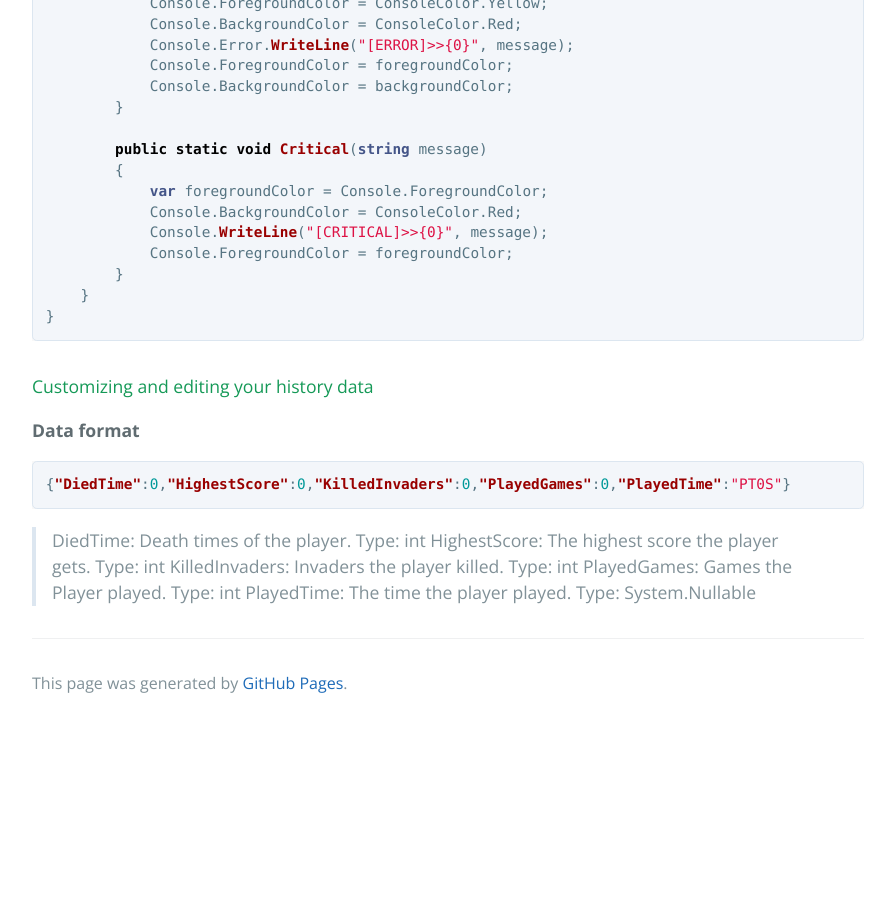
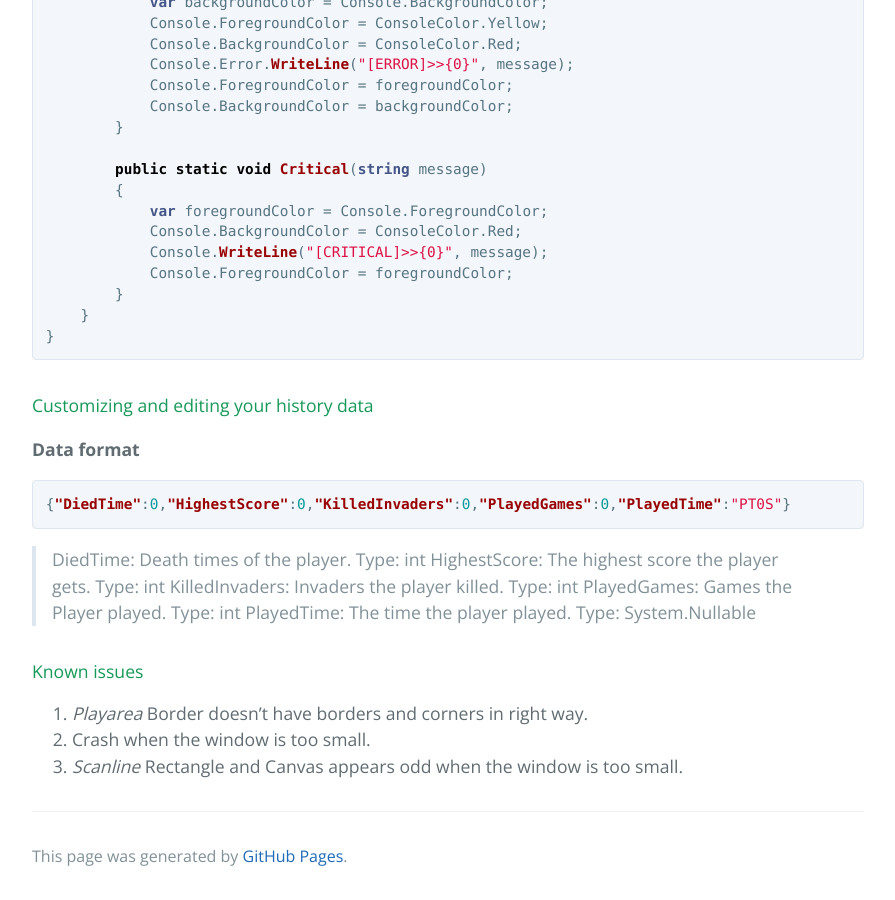
Before and after one commit to CSharperMantle/CSharperMantle.github.io, a Jekyll site: the page built from index.md, in a window 1280 px wide and 900 px high, scrolled down 3456 px. Shown: the whole window, without its empty margins (192-1087 px from the left). Built offline with Jekyll 4.4.1, drawn with Linux system fonts in a browser that asks for light colours; our own code applies the rules of GitHub Pages for plain Markdown files; before the commit the page ends 4183 px from its top, so only the background shows below that.

Commit message:
Added more func

```diff
--- a/index.md
+++ b/index.md
@@ -147,3 +147,8 @@ namespace Invaders.Wpf.Commons
 > KilledInvaders: Invaders the player killed. Type: int
 > PlayedGames: Games the Player played. Type: int
 > PlayedTime: The time the player played. Type: System.Nullable<System.TimeSpan>
+
+#### Known issues
+1. _Playarea_ Border doesn't have borders and corners in right way.
+2. Crash when the window is too small.
+3. _Scanline_ Rectangle and Canvas appears odd when the window is too small.
```
Also changed, not shown: other parts of index.md (+2 -2 lines).
